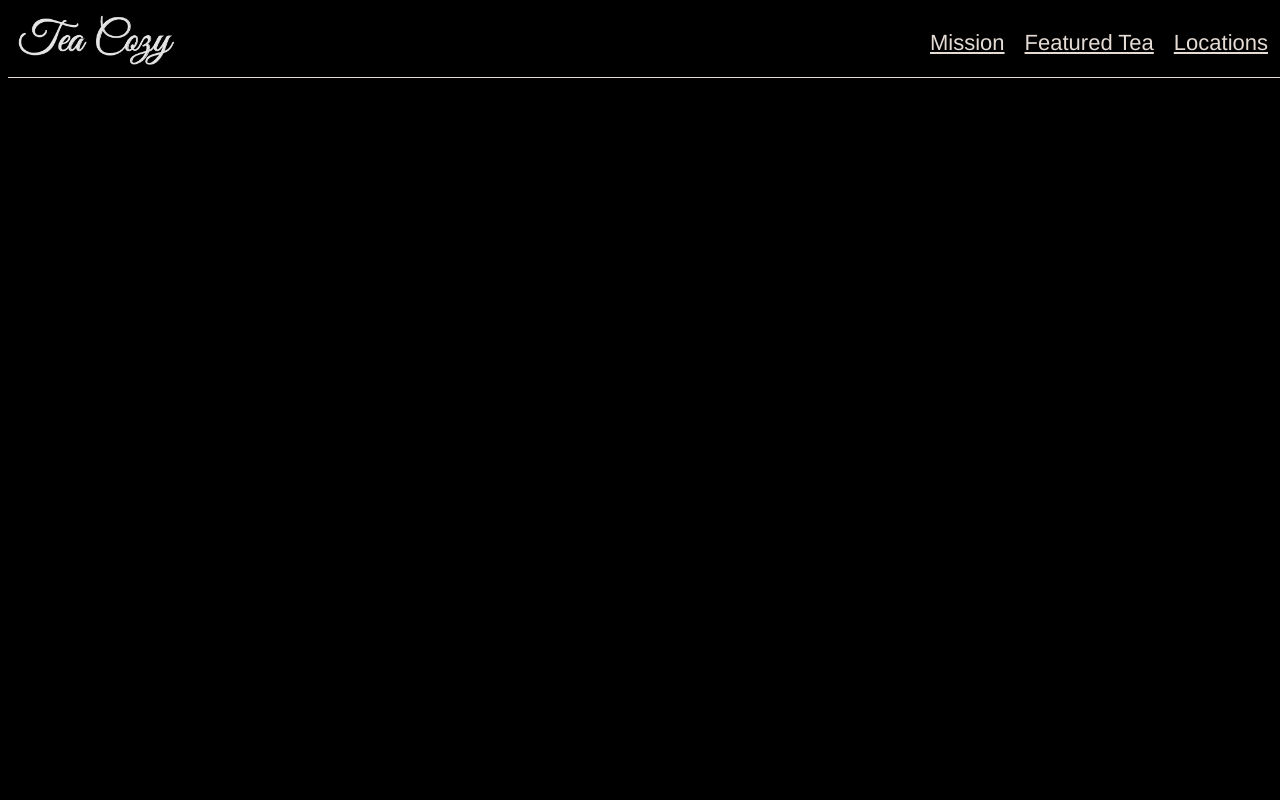
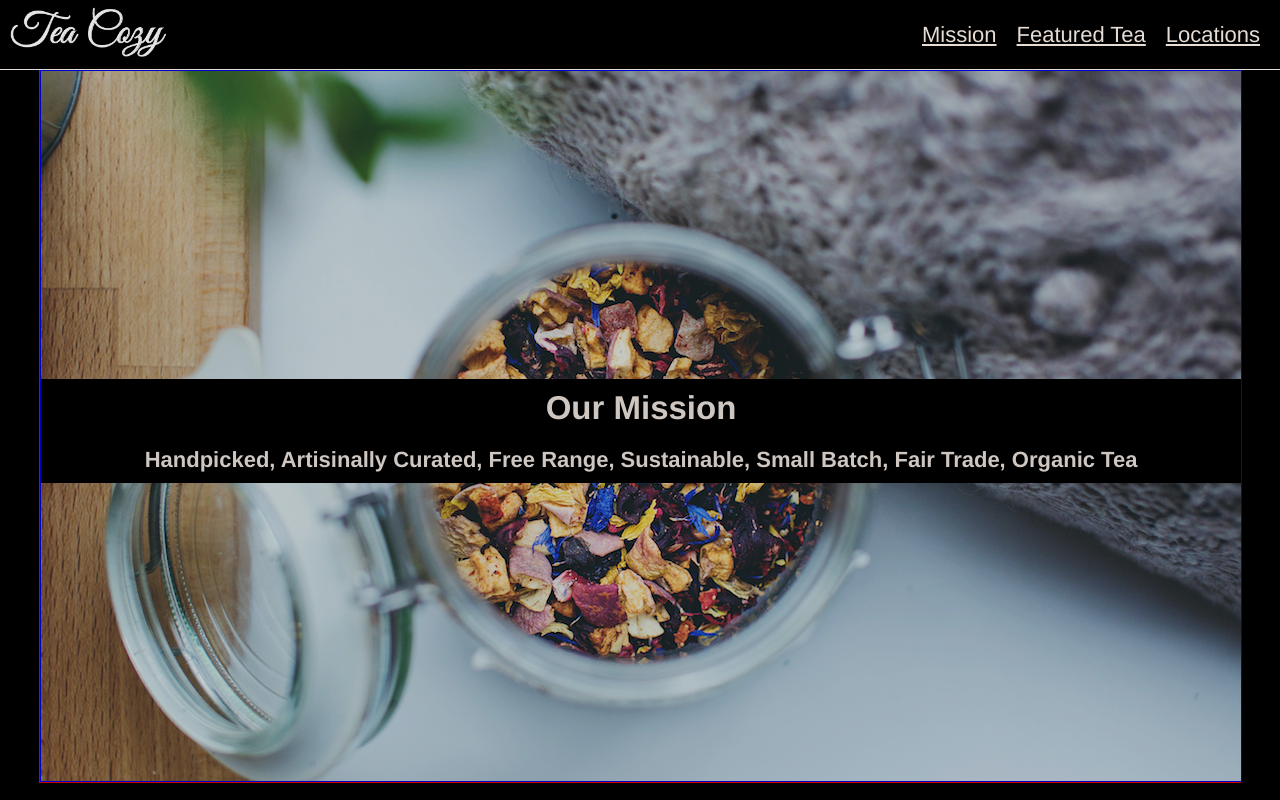
Before and after one commit to savisch/teacozy, a plain HTML site: page index.html in a window 1280 px wide. Drawn offline with Linux system fonts and the light colour scheme.

Commit message:
Mission section.

```diff
--- a/index.html
+++ b/index.html
@@ -5,6 +5,7 @@
     <link href="./resources/css/style.css" type="text/css" rel="stylesheet">
   </head>
   <body>
+
 <!-- HEADER SECTION -->
      <header>
          <div class="logo">
@@ -19,13 +20,20 @@
 
 <!-- MAIN CONTENT SECTION -->
      <div class="maincontent">
-          <div class="misson">
-          </div>
-          <div class="teas">
-          </div>
-          <div class="locations">
-          </div>
+         <div class="mission">
+           <div class="content">
+             <h2>Our Mission</h2>
+             <h4>Handpicked, Artisinally Curated, Free Range, Sustainable, Small Batch, Fair Trade, Organic Tea</h4>
+           </div>
+         </div>
      </div>
+
+
+         <!--<div class="teas">
+         </div>
+         <div class="locations">
+         </div>
+     </div> -->
 
 <!-- FOOTER SECTION -->
      <footer>
--- a/resources/css/style.css
+++ b/resources/css/style.css
@@ -5,6 +5,7 @@ body {
     background-color: black;
     opacity: 0.9;
     text-align: center;
+    margin: 0;
 }
 
 /*HEADER SECTION*/
@@ -17,6 +18,9 @@ header {
     width: 100%;
     align-items: center;
     justify-content: space-between;
+    background-color: black;
+    z-index: 5;
+    margin: 0;
 }
 .logo img {
     height: 50px;
@@ -31,3 +35,33 @@ header nav span {
     text-decoration: underline;
     padding: 20px 10px;
 }
+
+/*MAIN CONTENT SECTION*/
+.maincontent {
+    display: flex;
+    flex-direction: column;
+    width: 1200px;
+    margin: auto;
+    padding-top: 69px;
+    border: 1px solid red;
+    opacity: 0.9;
+}
+.mission {
+    display: flex;
+    align-items: center;
+    justify-content: center;
+    height: 700px;
+    width: 1200px;
+    background-image: url(../images/img-mission-background.jpg);
+    border: 1px solid blue;
+    padding-top: 10px;
+}
+h2, h4 {
+    text-align: center;
+    padding: 10px;
+    margin: 0;
+}
+.content {
+    background-color: black;
+    width: 100%;
+}
```
